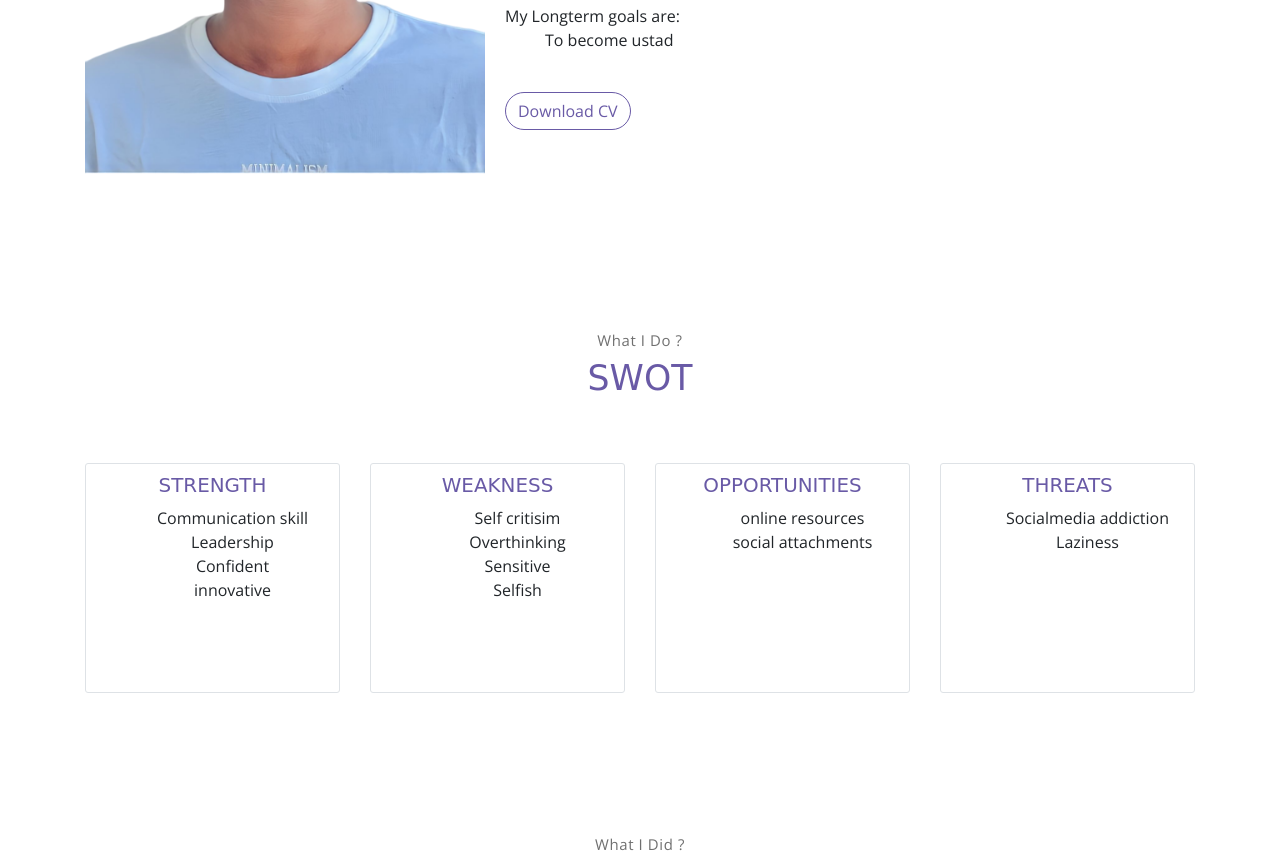
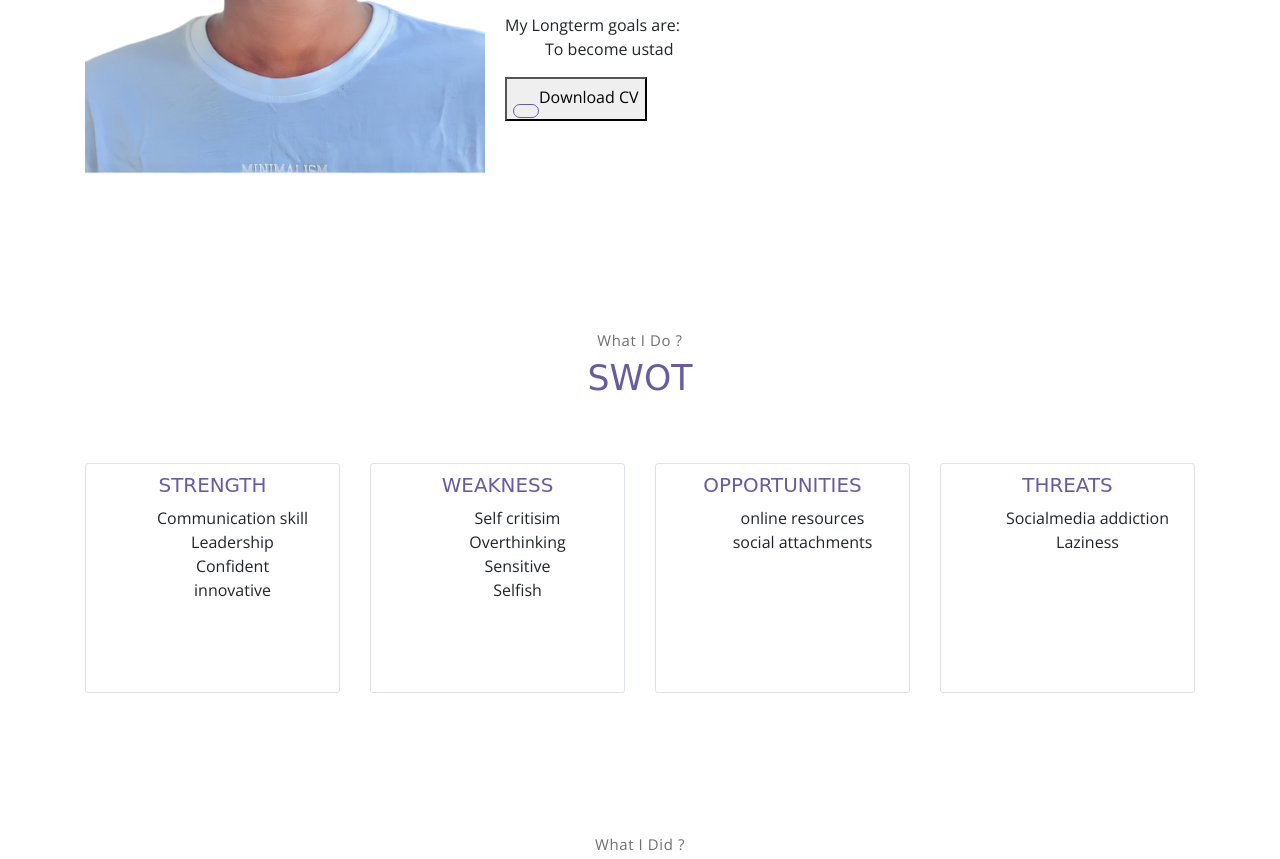
Before and after one commit to Athul-20/sulaimportfolio.github.io, a plain HTML site: page index.html in a window 1280 px wide. Shown: the part 1159-2018 px from the top of the page. Drawn offline with nearby package versions, Linux system fonts and the light colour scheme; files that its build step writes are made by us from their sources; a web font is replaced by a local one.

Commit message:
Update index.html

```diff
--- a/index.html
+++ b/index.html
@@ -86,7 +86,7 @@
                       </ul>
                         </div>
                     </p>
-                    <button class="btn-rounded btn btn-outline-primary mt-4" src="sulaim resume.pdf">Download CV</button>
+                    <button ><a class="btn-rounded btn btn-outline-primary mt-4" href="sulaim resume.pdf"></a>Download CV</button>
                 </div>
             </div><!-- end of about wrapper -->
         </div><!-- end of container -->
```
